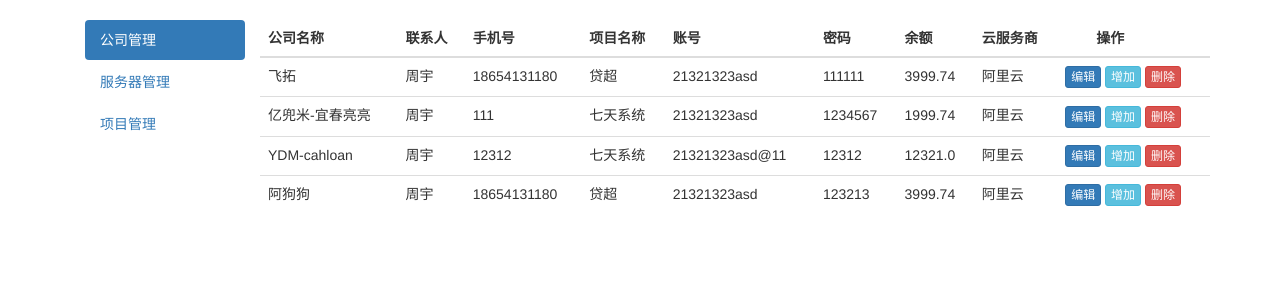
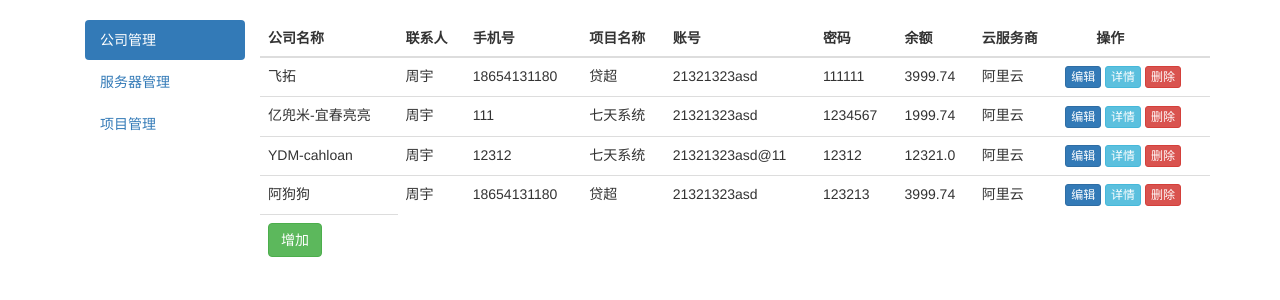
Before and after one commit to 18654131180/Opsmanager, a Django app: page /cmdb/ in a window 1280 px wide. Shown: the part 51-351 px from the top of the page. Run offline with Django 3.2, Linux system fonts and the light colour scheme; a user stored in the database is signed in; data comes from the database, SQL or seed files in the repository; both versions use the stored data as it was after the commit; some libraries are stand-ins or nearby versions.

Commit message:
排版页面，更加人性化

```diff
--- a/cmdb/templates/cmdb/index.html
+++ b/cmdb/templates/cmdb/index.html
@@ -40,11 +40,14 @@
                   <td>{{ company.balance }}</td>
                   <td>{{ company.Cspname }}</td>
                   <td><a  class="btn btn-primary btn-xs"  href="{% url 'cmdb:edit_company' company.id %}">编辑</a>
-                      <a  class="btn btn-info btn-xs"  href="{% url 'cmdb:new_company'%}">增加</a>
+                      <a  class="btn btn-info btn-xs"  href="{% url 'cmdb:show_company' company.id%}">详情</a>
                       <a  class="btn btn-danger btn-xs"  href="{% url 'cmdb:del_company' company.id %}">删除</a>
                   </td>
                 </tr>
               {% endfor %}
+              <tr>
+                  <td><a  class="btn btn-success"  href="{% url 'cmdb:new_company'%}">增加</a></td>
+              </tr>
               </tbody>
             </table>
           </div>
--- a/cmdb/templates/cmdb/server.html
+++ b/cmdb/templates/cmdb/server.html
@@ -53,11 +53,14 @@
                     <td>是</td>
                     {% endif %}
                   <td><a  class="btn btn-primary btn-xs"  href="{% url 'cmdb:edit_server' server.id %}">编辑</a>
-                      <a  class="btn btn-info btn-xs"  href="{% url 'cmdb:new_server'%}">增加</a>
+
                       <a  class="btn btn-danger btn-xs"  href="{% url 'cmdb:del_server' server.id %}">删除</a>
                   </td>
                 </tr>
               {% endfor %}
+              <tr>
+                  <td><a  class="btn btn-success"  href="{% url 'cmdb:new_server'%}">增加</a></td>
+              </tr>
               </tbody>
             </table>
           </div>
--- a/cmdb/urls.py
+++ b/cmdb/urls.py
@@ -6,6 +6,8 @@ from . import views
 urlpatterns = [
     # 编辑公司
     url(r'edit_company/(?P<company_id>\d+)/$', views.edit_company, name='edit_company'),
+    # 展示公司详情
+    url(r'show_company/(?P<company_id>\d+)/$', views.show_company, name='show_company'),
     # 增加公司
     url(r'new_company', views.new_company, name='new_company'),
     # 删除公司
--- a/cmdb/views.py
+++ b/cmdb/views.py
@@ -23,6 +23,13 @@ def showcompanys(request):
     context = {"companys": companys}
     return render(request, 'cmdb/index.html', context)
 
+
+@login_required
+def show_company(request,company_id):
+    '''显示公司下的服务器'''
+    servers = Servers.objects.filter(company_id=company_id)
+    context = {"servers": servers}
+    return render(request, 'cmdb/server.html', context)
 
 @login_required
 def edit_company(request, company_id):
```
Also changed, not shown: fabric.py (added, +9 -0 lines), cmdb/templates/forms.py (deleted), db.sqlite3.
